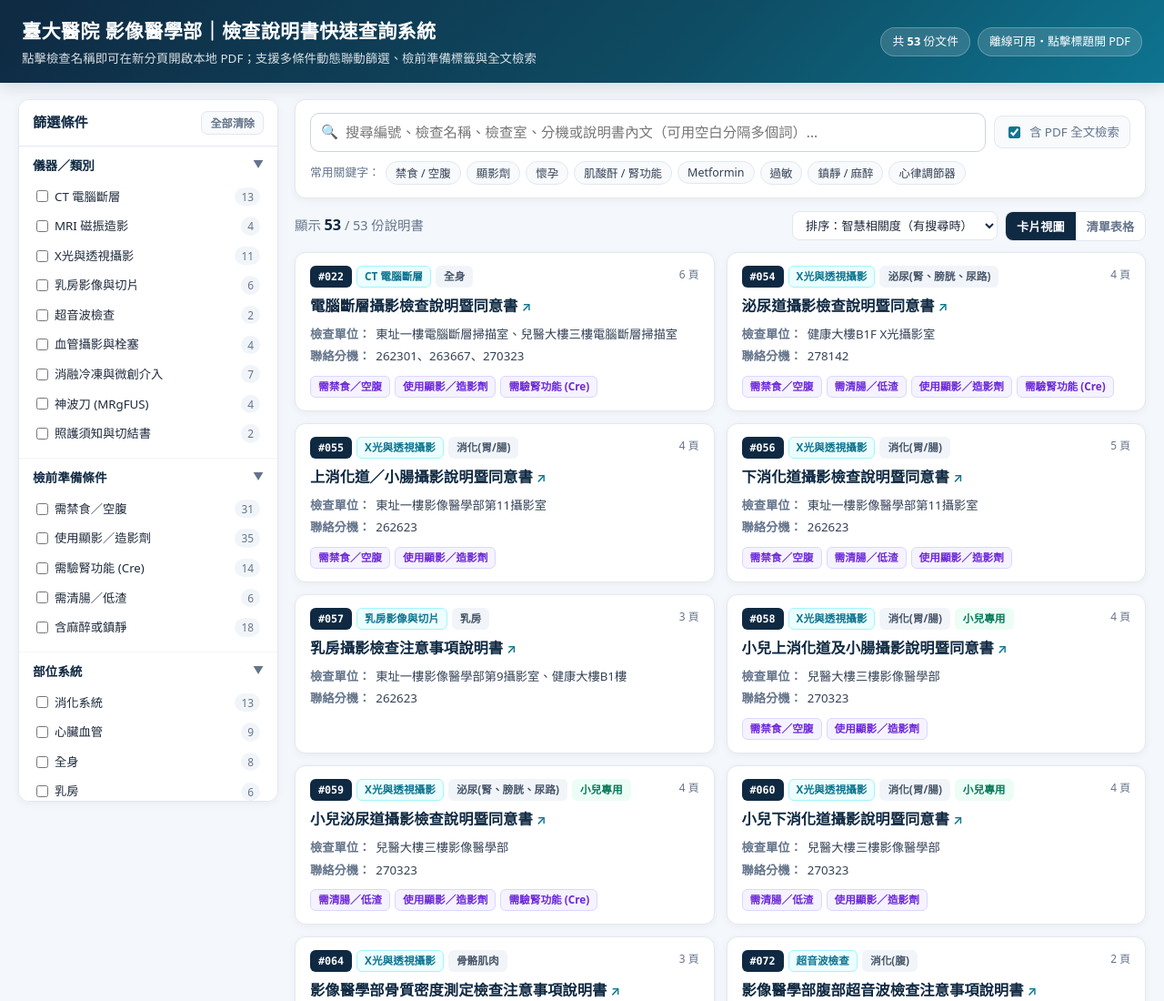
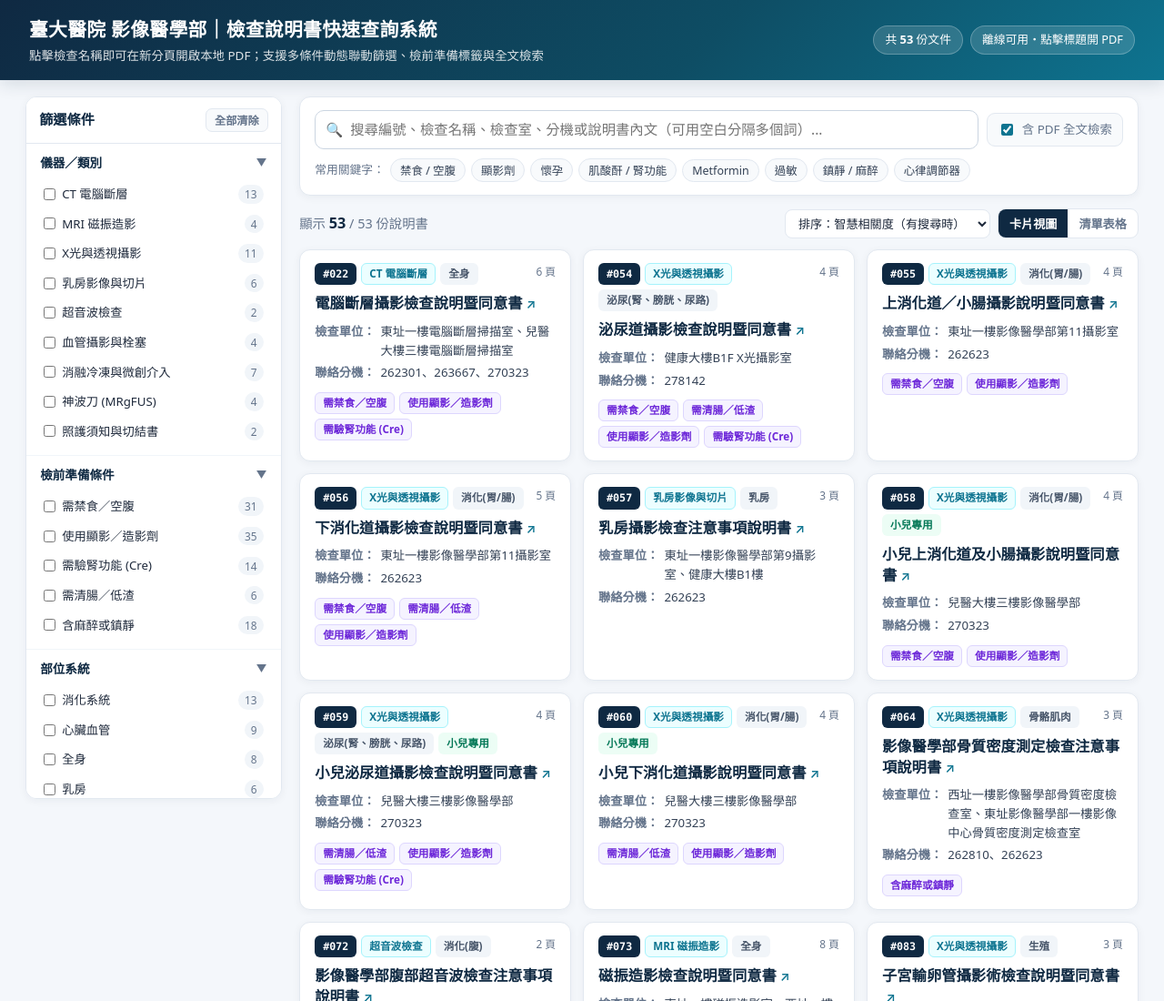
Before and after one commit to harrywei90716/ntuh-imaging-forms, a plain HTML site: page index.html in a window 1280 px wide. Shown: the top 1100 px of the page at 91% size. Drawn offline with Linux system fonts and the light colour scheme.

Commit message:
Improve responsive layout across zoom levels and viewport widths

```diff
--- a/index.html
+++ b/index.html
@@ -34,40 +34,49 @@
   }
 
   * { box-sizing: border-box; }
+  html {
+    font-size: 16px;
+  }
   body {
     margin: 0;
     font-family: "Microsoft JhengHei", "PingFang TC", "Noto Sans TC", system-ui, -apple-system, sans-serif;
     background: var(--bg);
     color: var(--text);
     line-height: 1.55;
+    overflow-x: clip;
   }
 
   /* Header */
   .topbar {
     background: linear-gradient(135deg, #0f2942 0%, #0e4d64 60%, #0e7490 100%);
     color: #fff;
-    padding: 18px 24px 16px;
+    padding: 16px clamp(14px, 2.5%, 32px);
     box-shadow: 0 4px 18px rgba(15, 41, 66, 0.14);
   }
   .topbar-inner {
-    max-width: 1420px;
+    max-width: 1840px;
+    width: 100%;
     margin: 0 auto;
     display: flex;
     flex-wrap: wrap;
     align-items: center;
     justify-content: space-between;
-    gap: 12px;
+    gap: 10px 16px;
+  }
+  .brand {
+    min-width: 0;
+    flex: 1 1 320px;
   }
   .brand h1 {
     margin: 0;
-    font-size: 1.32rem;
+    font-size: clamp(1.1rem, 1.02rem + 0.35vw, 1.38rem);
     font-weight: 700;
     letter-spacing: 0.3px;
   }
   .brand p {
     margin: 3px 0 0;
     font-size: 0.84rem;
-    color: rgba(255, 255, 255, 0.84);
+    color: rgba(255, 255, 255, 0.86);
   }
   .topbar-stats {
     display: flex;
@@ -81,16 +90,18 @@
     padding: 5px 12px;
     border-radius: 999px;
     font-size: 0.8rem;
+    white-space: nowrap;
   }
 
   /* Two-column Workspace */
   .layout {
-    max-width: 1420px;
+    max-width: 1840px;
+    width: 100%;
     margin: 0 auto;
-    padding: 18px 20px 48px;
+    padding: 18px clamp(12px, 2.2%, 32px) 48px;
     display: grid;
-    grid-template-columns: 286px minmax(0, 1fr);
-    gap: 18px;
+    grid-template-columns: clamp(220px, 23%, 286px) minmax(0, 1fr);
+    gap: clamp(12px, 1.6%, 22px);
     align-items: start;
   }
 
@@ -102,19 +113,40 @@
     box-shadow: var(--shadow);
     position: sticky;
     top: 14px;
-    max-height: calc(100vh - 28px);
+    max-height: calc(100dvh - 28px);
     overflow-y: auto;
+    min-width: 0;
   }
   .sidebar-head {
-    padding: 12px 15px;
+    padding: 12px 14px;
     border-bottom: 1px solid var(--border);
     display: flex;
     align-items: center;
     justify-content: space-between;
+    gap: 8px;
     position: sticky;
     top: 0;
     background: var(--surface);
     z-index: 2;
+  }
+  .sidebar-head-actions {
+    display: flex;
+    align-items: center;
+    gap: 6px;
+  }
+  .sidebar-close-btn {
+    display: none;
+    border: 1px solid var(--border);
+    background: var(--surface-2);
+    color: var(--navy);
+    width: 28px;
+    height: 28px;
+    border-radius: 7px;
+    cursor: pointer;
+    font-size: 0.9rem;
+    font-weight: 700;
+    align-items: center;
+    justify-content: center;
   }
   .sidebar-head h2 {
     margin: 0;
@@ -238,7 +270,8 @@
     align-items: center;
   }
   .search-box {
-    flex: 1 1 320px;
+    flex: 1 1 min(240px, 100%);
+    min-width: 0;
     position: relative;
   }
   .search-box input {
@@ -427,7 +460,7 @@
   /* Cards Grid */
   .cards-grid {
     display: grid;
-    grid-template-columns: repeat(auto-fill, minmax(340px, 1fr));
+    grid-template-columns: repeat(auto-fill, minmax(min(100%, 295px), 1fr));
     gap: 13px;
   }
   .card {
@@ -439,6 +472,8 @@
     display: flex;
     flex-direction: column;
     gap: 9px;
+    min-width: 0;
+    overflow-wrap: anywhere;
     transition: transform 0.12s, box-shadow 0.12s, border-color 0.12s;
   }
   .card:hover {
@@ -635,16 +670,17 @@
   }
   .drawer-backdrop.open { display: block; }
 
-  @media (max-width: 960px) {
+  @media (max-width: 820px) {
     .layout { grid-template-columns: 1fr; }
     .mobile-filter-btn { display: inline-flex; align-items: center; gap: 5px; }
+    .sidebar-close-btn { display: inline-flex; }
     .sidebar {
       position: fixed;
       left: 0;
       top: 0;
       bottom: 0;
       width: min(310px, 86vw);
-      max-height: 100vh;
+      max-height: 100dvh;
       border-radius: 0 14px 14px 0;
       z-index: 100;
       transform: translateX(-105%);
@@ -652,8 +688,10 @@
     }
     .sidebar.open { transform: translateX(0); }
   }
-  @media (max-width: 600px) {
+  @media (max-width: 540px) {
     .cards-grid { grid-template-columns: 1fr; }
+    .search-panel { padding: 12px; }
+    .card { padding: 12px 13px; }
   }
 </style>
 </head>
@@ -678,7 +716,10 @@
   <aside id="sidebar" class="sidebar" aria-label="篩選條件">
     <div class="sidebar-head">
       <h2>篩選條件</h2>
-      <button id="clearAllBtn" class="btn-clear-sm">全部清除</button>
+      <div class="sidebar-head-actions">
+        <button id="clearAllBtn" class="btn-clear-sm">全部清除</button>
+        <button id="sidebarCloseBtn" class="sidebar-close-btn" title="關閉篩選">✕</button>
+      </div>
     </div>
     <div id="facetsContainer"></div>
   </aside>
@@ -838,6 +879,7 @@ const sidebar = document.getElementById("sidebar");
 const drawerBackdrop = document.getElementById("drawerBackdrop");
 const mobileFilterBtn = document.getElementById("mobileFilterBtn");
 const mobileFilterCnt = document.getElementById("mobileFilterCnt");
+const sidebarCloseBtn = document.getElementById("sidebarCloseBtn");
 
 function escapeHtml(str) {
   return String(str)
@@ -1209,14 +1251,16 @@ viewTableBtn.addEventListener("click", () => {
   render();
 });
 
+const closeDrawer = () => {
+  sidebar.classList.remove("open");
+  drawerBackdrop.classList.remove("open");
+};
 mobileFilterBtn.addEventListener("click", () => {
   sidebar.classList.add("open");
   drawerBackdrop.classList.add("open");
 });
-drawerBackdrop.addEventListener("click", () => {
-  sidebar.classList.remove("open");
-  drawerBackdrop.classList.remove("open");
-});
+drawerBackdrop.addEventListener("click", closeDrawer);
+sidebarCloseBtn.addEventListener("click", closeDrawer);
 
 render();
 </script>
```
